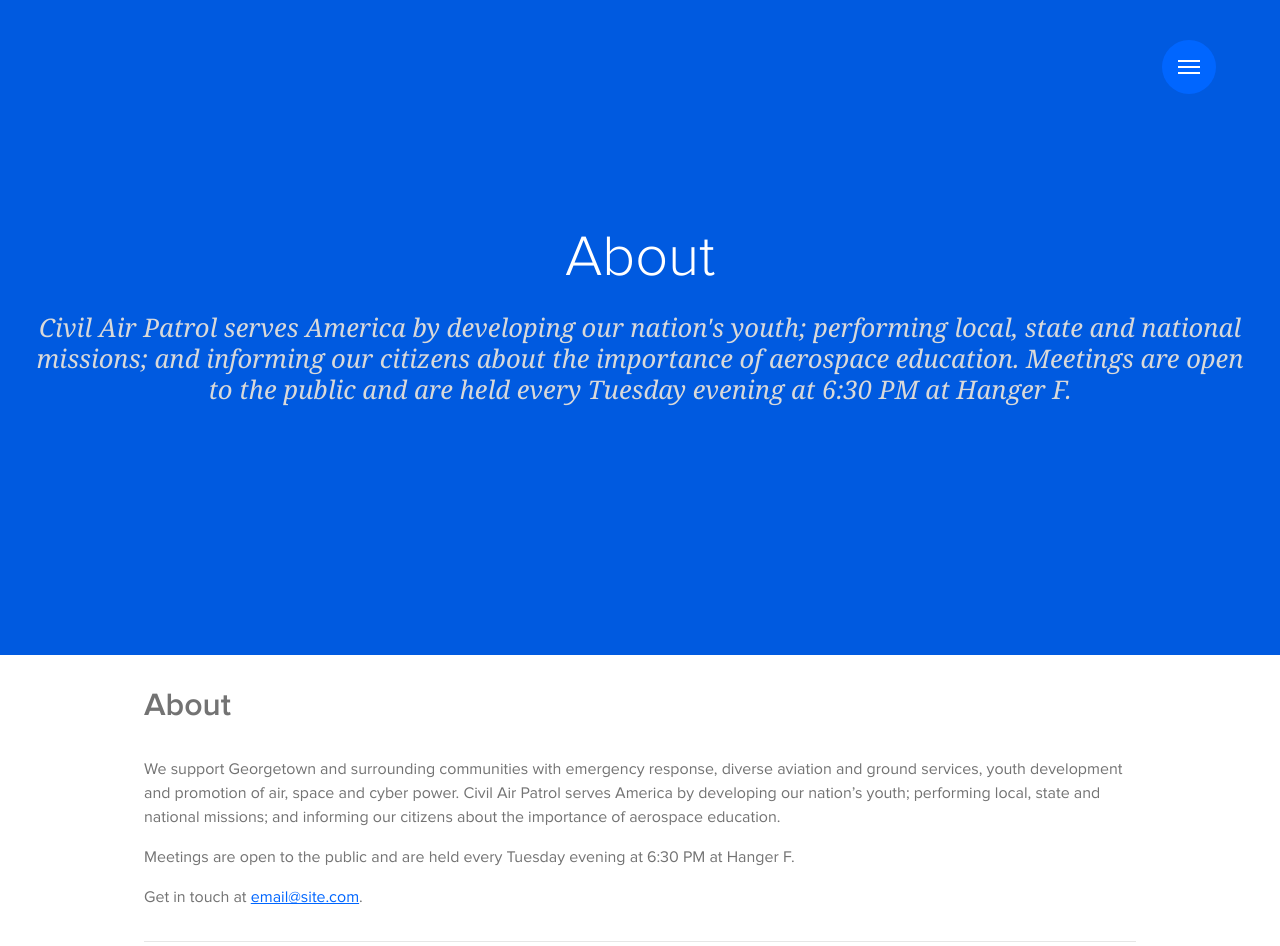
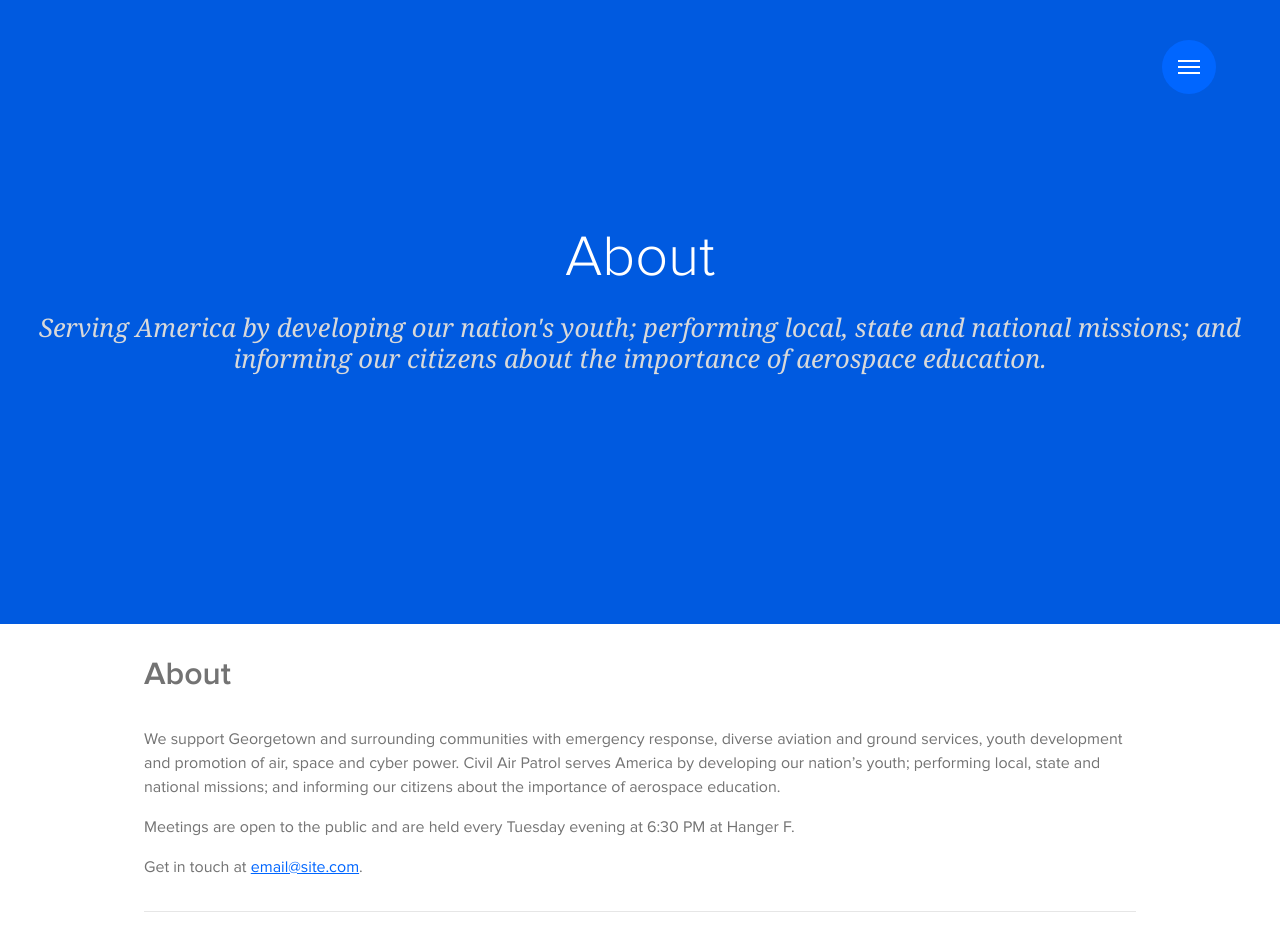
Before and after one commit to ppmanforthewin/cap, a Jekyll site: the page built from about.md, in a window 1280 px wide. Shown: the top 946 px of the page. Built offline with Jekyll 4.4.1, drawn with Linux system fonts in a browser that asks for light colours; some web fonts are replaced.

Commit message:
Update about.md

```diff
--- a/about.md
+++ b/about.md
@@ -1,7 +1,7 @@
 ---
 layout: page
 title: About
-subtitle: Civil Air Patrol serves America by developing our nation's youth; performing local, state and national missions; and informing our citizens about the importance of aerospace education. Meetings are open to the public and are held every Tuesday evening at 6:30 PM at Hanger F.
+subtitle: Serving America by developing our nation's youth; performing local, state and national missions; and informing our citizens about the importance of aerospace education.
 permalink: /about/
 ---
 # About
```
